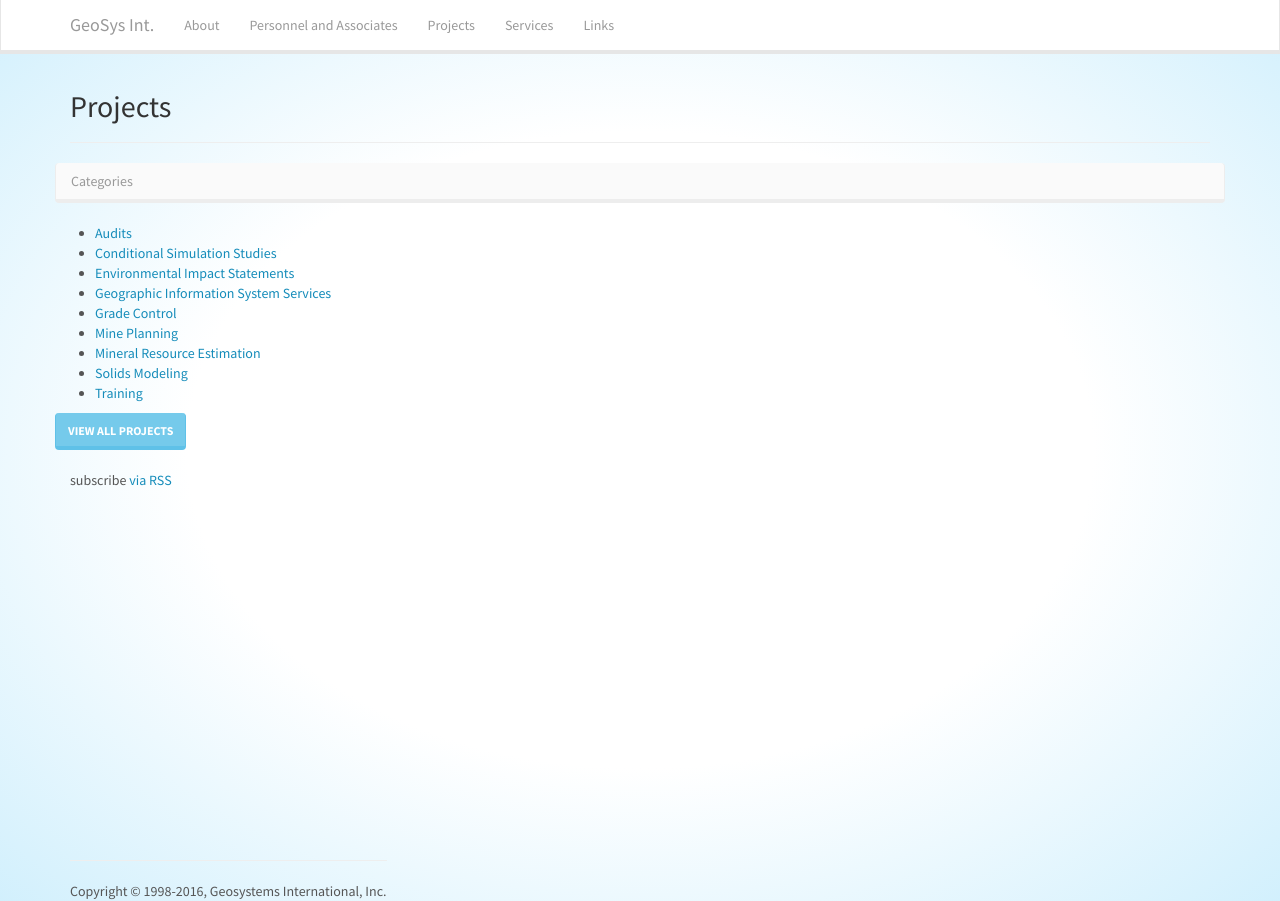
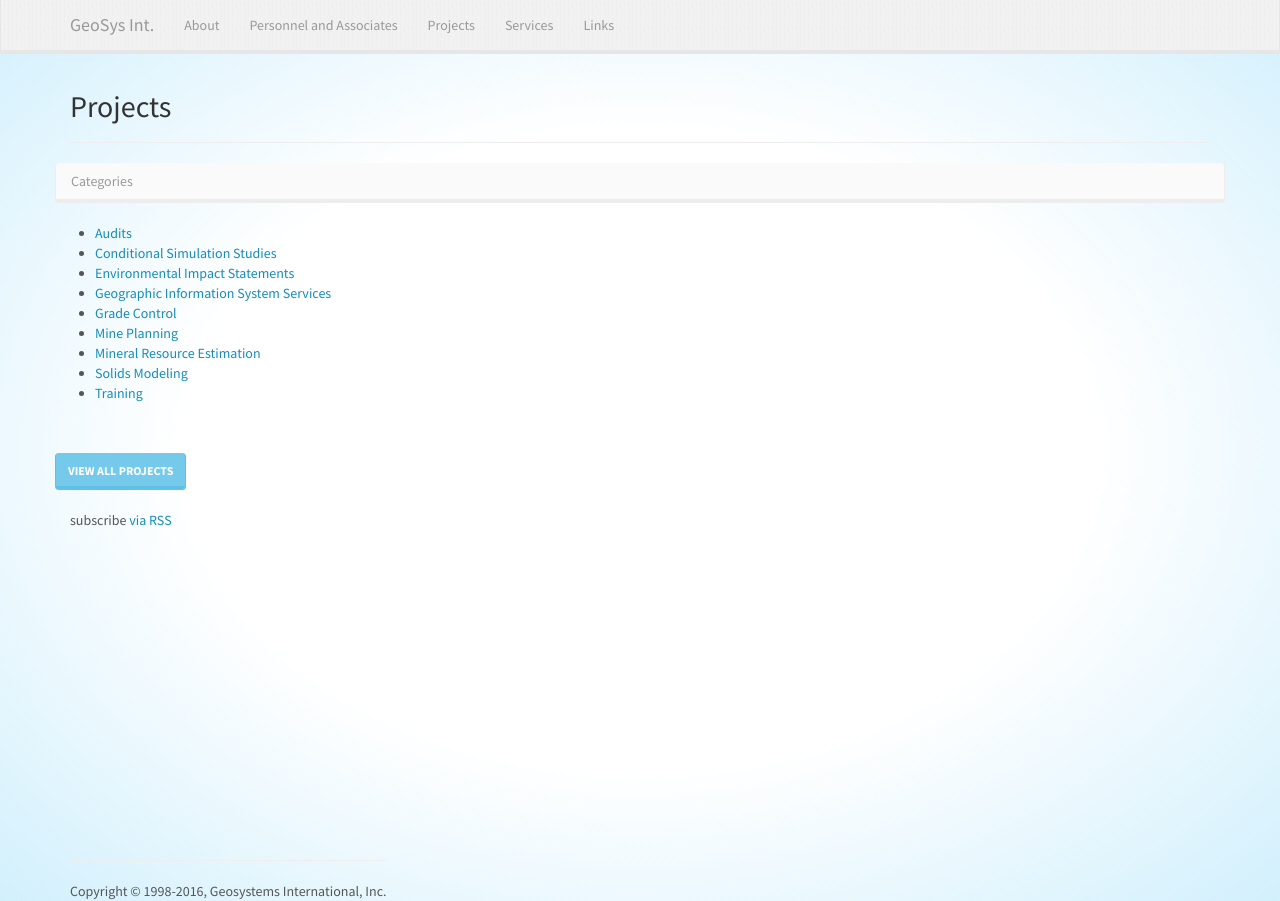
Before and after one commit to marioerossi/geosysint, a Jekyll site: the page built from projects.html, in a window 1280 px wide. Built offline with Jekyll 4.4.1, drawn with Linux system fonts in a browser that asks for light colours; nearby versions of some CDN libraries.

Commit message:
Added background tile to navbar

```diff
--- a/_includes/navigation.html
+++ b/_includes/navigation.html
@@ -1,6 +1,6 @@
 <header>
     <!-- Navigation -->
-    <nav class="navbar navbar-inverse navbar-fixed-top">
+    <nav class="navbar navbar-inverse navbar-fixed-top satinweave">
         <div class="container">
             <!-- Brand and toggle get grouped for better mobile display -->
             <div class="navbar-header">
--- a/css/main.css
+++ b/css/main.css
@@ -8,6 +8,11 @@ body {
     white 50%,
     #A0DFFA 155%
   );
+}
+
+.satinweave {
+  background-image: url("../img/satinweave.png");
+  background-color: #e6e6e6;
 }
 
 .tagline {
--- a/projects.html
+++ b/projects.html
@@ -9,6 +9,7 @@ styles: searchbar.css
 navposition: 2
 ---
 
+<!-- TODO: Create 3 seperate category sub-categories -->
 <div class="row">
     <ol class="breadcrumb">
     <li class="active">Categories</li>
@@ -23,6 +24,9 @@ navposition: 2
         {% endfor %}
     </ul>
 </div>
+
+<br>
+<br>
 
 <div class="row">
     <a class="btn btn-info" role="button" data-toggle="collapse" href="#searchWell" aria-expanded="false" aria-controls="searchWell">
```
Also changed, not shown: img/satinweave.png (added), img/satinweave_@2X.png (added), img/squared_metal.png (added), img/squared_metal_@2X.png (added).
